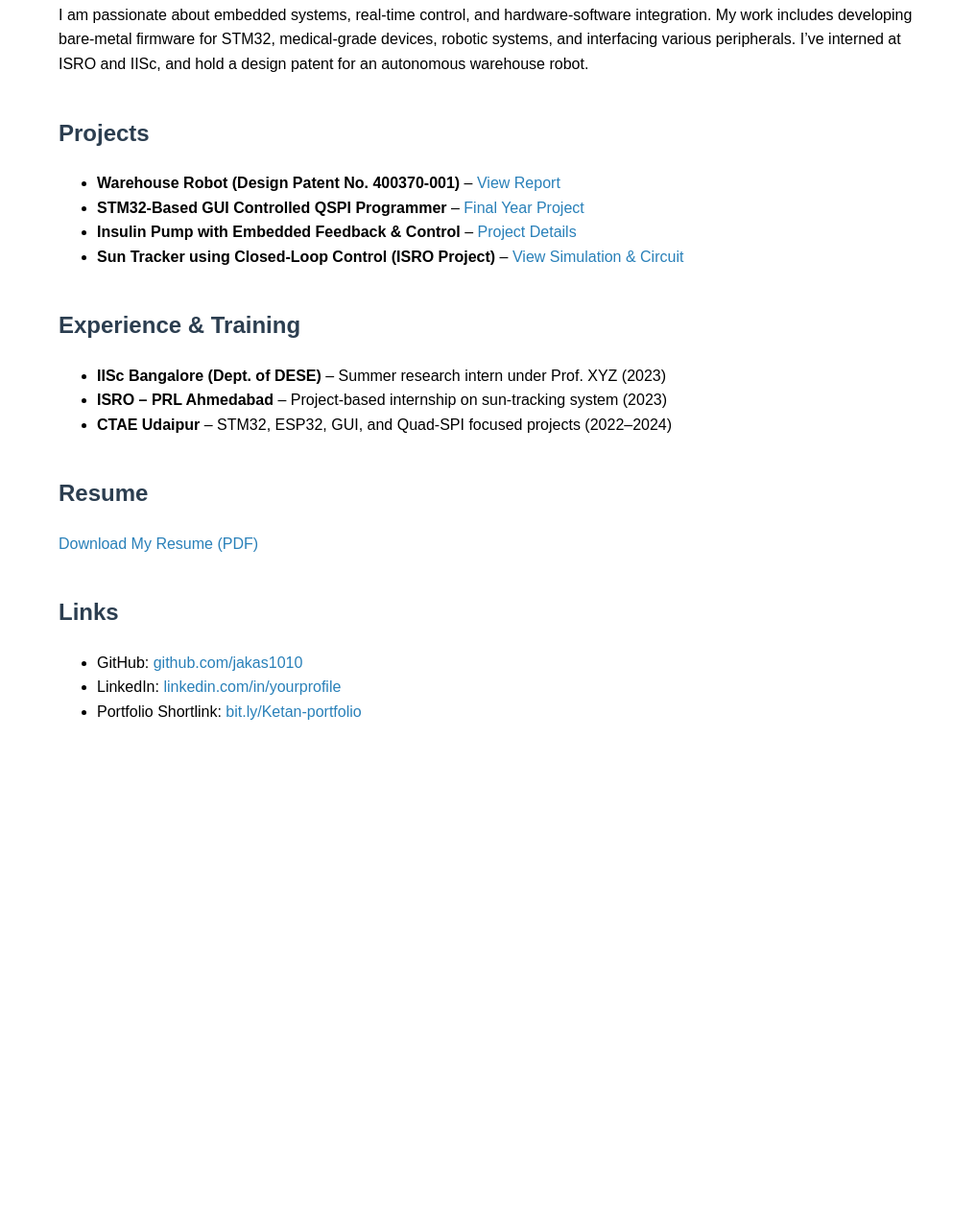
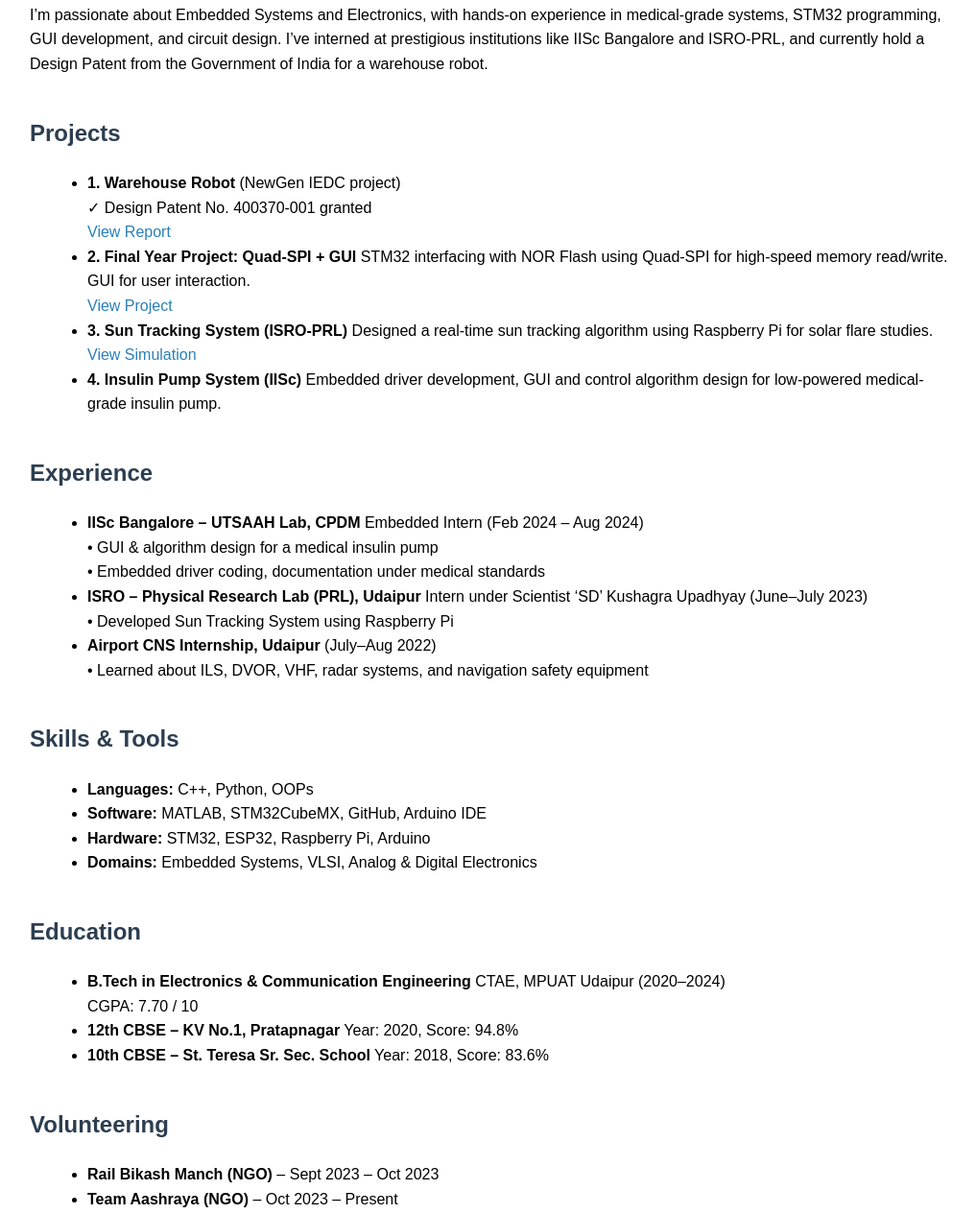
Before and after one commit to jakas1010/jakas1010.github.io, a plain HTML site: page index.html in a window 1280 px wide. Shown: the part 225-1490 px from the top of the page at 96% size, without its empty margins (129-1146 px from the left). Before the commit the page ends 1049 px from the top, so only its background shows below. Drawn offline with Linux system fonts and the light colour scheme.

Commit message:
Update index.html

```diff
--- a/index.html
+++ b/index.html
@@ -1,17 +1,17 @@
 <!DOCTYPE html>
-<html>
+<html lang="en">
 <head>
+  <meta charset="UTF-8" />
   <title>Ketan Agarwal | Embedded Systems Portfolio</title>
-  <meta charset="UTF-8">
   <style>
     body {
       font-family: Arial, sans-serif;
-      max-width: 900px;
+      max-width: 960px;
       margin: auto;
       padding: 30px;
       line-height: 1.6;
     }
-    h1, h2 {
+    h1, h2, h3 {
       color: #2c3e50;
     }
     a {
@@ -21,63 +21,140 @@
     a:hover {
       text-decoration: underline;
     }
+    ul {
+      margin-left: 20px;
+    }
     .section {
       margin-bottom: 40px;
+    }
+    .subheading {
+      font-weight: bold;
+      margin-top: 8px;
     }
   </style>
 </head>
 <body>
 
   <h1>Ketan Agarwal</h1>
-  <p>Electronics Engineer | Embedded Systems Enthusiast | M.Tech (Research) Aspirant</p>
+  <p>Electronics & VLSI Enthusiast | Embedded Systems Developer | M.Tech (R) Aspirant</p>
 
   <div class="section">
     <h2>About Me</h2>
     <p>
-      I am passionate about embedded systems, real-time control, and hardware-software integration. My work includes developing bare-metal firmware for STM32, medical-grade devices, robotic systems, and interfacing various peripherals. I’ve interned at ISRO and IISc, and hold a design patent for an autonomous warehouse robot.
+      I’m passionate about Embedded Systems and Electronics, with hands-on experience in medical-grade systems, STM32 programming, GUI development, and circuit design. I’ve interned at prestigious institutions like IISc Bangalore and ISRO-PRL, and currently hold a Design Patent from the Government of India for a warehouse robot.
     </p>
   </div>
 
   <div class="section">
     <h2>Projects</h2>
     <ul>
-      <li><strong>Warehouse Robot (Design Patent No. 400370-001)</strong>
-        – <a href="https://bit.ly/warehouse-robot">View Report</a>
+      <li>
+        <strong>1. Warehouse Robot</strong> (NewGen IEDC project)
+        <br>✓ Design Patent No. 400370-001 granted
+        <br><a href="http://bit.ly/warehouse-robo">View Report</a>
       </li>
-      <li><strong>STM32-Based GUI Controlled QSPI Programmer</strong>
-        – <a href="https://bit.ly/finalyear-STM32">Final Year Project</a>
+      <li>
+        <strong>2. Final Year Project: Quad-SPI + GUI</strong>
+        STM32 interfacing with NOR Flash using Quad-SPI for high-speed memory read/write. GUI for user interaction.
+        <br><a href="https://bit.ly/FinalYearProjectKetan">View Project</a>
       </li>
-      <li><strong>Insulin Pump with Embedded Feedback & Control</strong>
-        – <a href="https://bit.ly/insulin-pump">Project Details</a>
+      <li>
+        <strong>3. Sun Tracking System (ISRO-PRL)</strong>
+        Designed a real-time sun tracking algorithm using Raspberry Pi for solar flare studies.
+        <br><a href="https://bit.ly/Sun-tracking-system-ISRO">View Simulation</a>
       </li>
-      <li><strong>Sun Tracker using Closed-Loop Control (ISRO Project)</strong>
-        – <a href="https://bit.ly/suntracker-isro">View Simulation & Circuit</a>
+      <li>
+        <strong>4. Insulin Pump System (IISc)</strong>
+        Embedded driver development, GUI and control algorithm design for low-powered medical-grade insulin pump.
       </li>
     </ul>
   </div>
 
   <div class="section">
-    <h2>Experience & Training</h2>
+    <h2>Experience</h2>
     <ul>
-      <li><strong>IISc Bangalore (Dept. of DESE)</strong> – Summer research intern under Prof. XYZ (2023)</li>
-      <li><strong>ISRO – PRL Ahmedabad</strong> – Project-based internship on sun-tracking system (2023)</li>
-      <li><strong>CTAE Udaipur</strong> – STM32, ESP32, GUI, and Quad-SPI focused projects (2022–2024)</li>
+      <li>
+        <strong>IISc Bangalore – UTSAAH Lab, CPDM</strong>
+        Embedded Intern (Feb 2024 – Aug 2024)
+        <br>• GUI & algorithm design for a medical insulin pump
+        <br>• Embedded driver coding, documentation under medical standards
+      </li>
+      <li>
+        <strong>ISRO – Physical Research Lab (PRL), Udaipur</strong>
+        Intern under Scientist ‘SD’ Kushagra Upadhyay (June–July 2023)
+        <br>• Developed Sun Tracking System using Raspberry Pi
+      </li>
+      <li>
+        <strong>Airport CNS Internship, Udaipur</strong>
+        (July–Aug 2022)
+        <br>• Learned about ILS, DVOR, VHF, radar systems, and navigation safety equipment
+      </li>
     </ul>
   </div>
 
   <div class="section">
-    <h2>Resume</h2>
-    <p>
-      <a href="https://drive.google.com/your-resume-link">Download My Resume (PDF)</a>
-    </p>
+    <h2>Skills & Tools</h2>
+    <ul>
+      <li><strong>Languages:</strong> C++, Python, OOPs</li>
+      <li><strong>Software:</strong> MATLAB, STM32CubeMX, GitHub, Arduino IDE</li>
+      <li><strong>Hardware:</strong> STM32, ESP32, Raspberry Pi, Arduino</li>
+      <li><strong>Domains:</strong> Embedded Systems, VLSI, Analog & Digital Electronics</li>
+    </ul>
   </div>
 
   <div class="section">
-    <h2>Links</h2>
+    <h2>Education</h2>
     <ul>
+      <li><strong>B.Tech in Electronics & Communication Engineering</strong>
+        CTAE, MPUAT Udaipur (2020–2024)
+        <br>CGPA: 7.70 / 10
+      </li>
+      <li><strong>12th CBSE – KV No.1, Pratapnagar</strong>
+        Year: 2020, Score: 94.8%
+      </li>
+      <li><strong>10th CBSE – St. Teresa Sr. Sec. School</strong>
+        Year: 2018, Score: 83.6%
+      </li>
+    </ul>
+  </div>
+
+  <div class="section">
+    <h2>Volunteering</h2>
+    <ul>
+      <li><strong>Rail Bikash Manch (NGO)</strong> – Sept 2023 – Oct 2023</li>
+      <li><strong>Team Aashraya (NGO)</strong> – Oct 2023 – Present</li>
+    </ul>
+  </div>
+
+  <div class="section">
+    <h2>Mentors</h2>
+    <ul>
+      <li><strong>Kushagra Upadhyay</strong>, Scientist (SD), PRL ISRO
+        <br>Phone: +91 6375973051 | Email: kushagraupadhyay77@gmail.com
+      </li>
+      <li><strong>Dr. Navneet Agrawal</strong>, HOD-ECE, CTAE, Udaipur
+        <br>Phone: +91 9828276279 | Email: navneetctae@gmail.com
+      </li>
+    </ul>
+  </div>
+
+  <div class="section">
+    <h2>Hobbies</h2>
+    <p>Chess, Cycling, Traveling, Exploring Nature, Reading Tech & Novels</p>
+  </div>
+
+  <div class="section">
+    <h2>Resume</h2>
+    <p><a href="https://drive.google.com/file/d/18VpI0h8LJcUHZg5HqLPxoVlcr41_vpED/view?usp=drivesdk">Download Resume (PDF)</a></p>
+  </div>
+
+  <div class="section">
+    <h2>Contact</h2>
+    <ul>
+      <li>Email: <a href="mailto:agarwalsitaram135@gmail.com">agarwalsitaram135@gmail.com</a></li>
+      <li>Phone: <a href="tel:+917726814279">+91 7726814279</a></li>
+      <li>LinkedIn: <a href="https://linkedin.com/in/ketan-agarwal-8a59a5199">linkedin.com/in/ketan-agarwal</a></li>
       <li>GitHub: <a href="https://github.com/jakas1010">github.com/jakas1010</a></li>
-      <li>LinkedIn: <a href="https://linkedin.com/in/yourprofile">linkedin.com/in/yourprofile</a></li>
-      <li>Portfolio Shortlink: <a href="https://bit.ly/Ketan-portfolio">bit.ly/Ketan-portfolio</a></li>
     </ul>
   </div>
 
```
